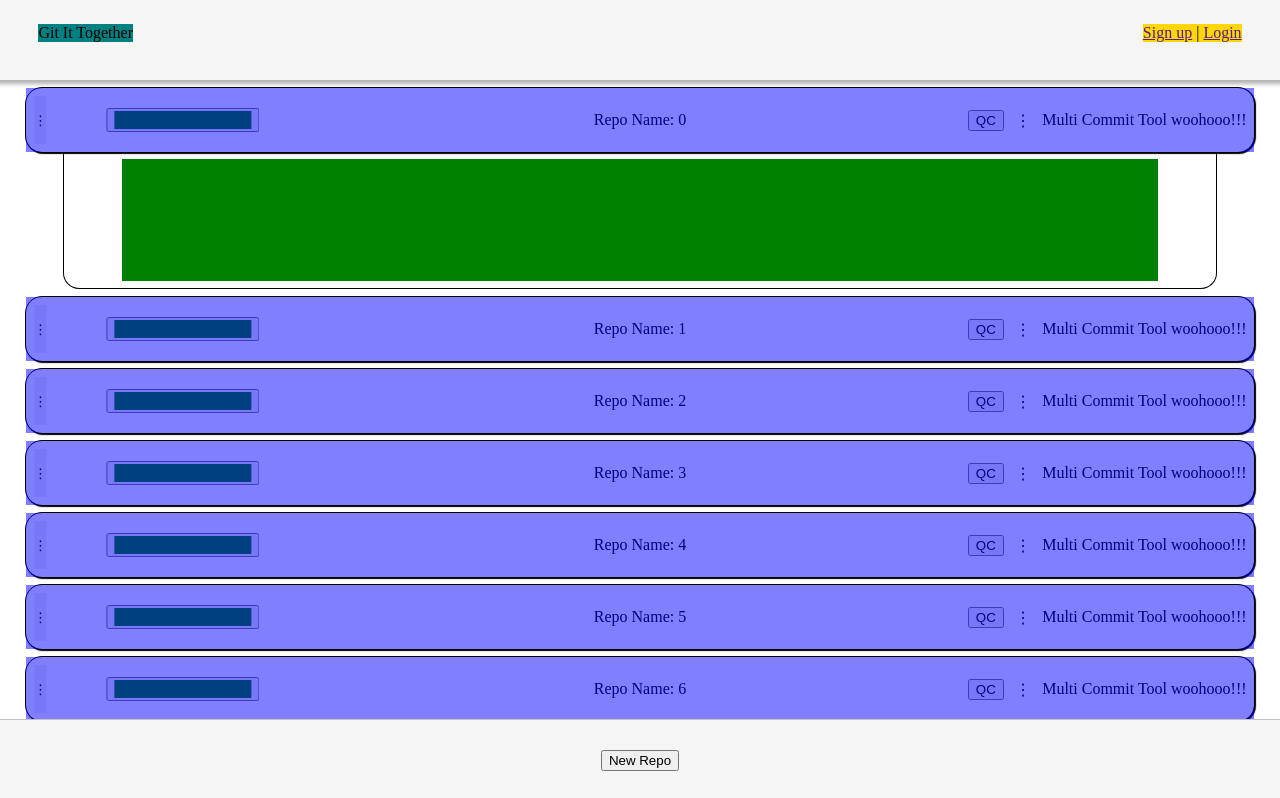
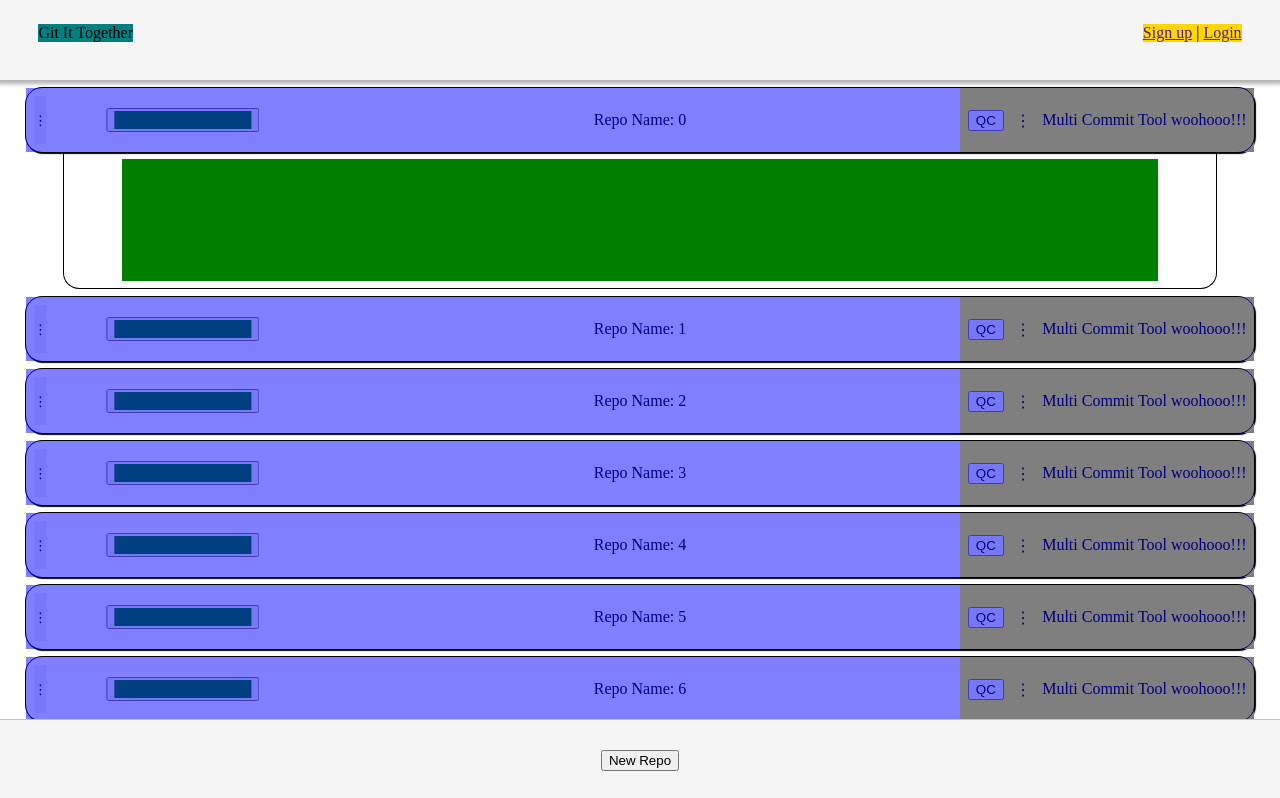
Before and after one commit to BuickSalesman/git-front, a React (Vite) app: page / in a window 1280 px wide. Shown: the top 798 px of the page. Built offline with nearby package versions, Linux system fonts and the light colour scheme.

Commit message:
major breakthrough in grid system lol

```diff
--- a/src/components/Content/RepoDisplayCard/RepoTitleTool/RepoTitleTool.css
+++ b/src/components/Content/RepoDisplayCard/RepoTitleTool/RepoTitleTool.css
@@ -7,7 +7,7 @@
     margin-top: 1vh;
     width: 96vw;
     display: grid;
-    grid-template-columns: minmax(0, 1fr) 50vw minmax(0, 1fr);
+    grid-template-columns: 23vw 50vw 23vw;
     position: relative;
 }
 
@@ -17,6 +17,7 @@
     display: flex;
     justify-content: center;
     align-items: center;
+    z-index: 2;
 }
 
 .swipe-indicator {
--- a/src/components/Content/RepoDisplayCard/RepoTitleTool/TitleToolLeft/TitleToolLeft.css
+++ b/src/components/Content/RepoDisplayCard/RepoTitleTool/TitleToolLeft/TitleToolLeft.css
@@ -4,6 +4,7 @@
     position: absolute;
     top: 0;
     left: 0;
+    z-index: 1;
 }
 
 .left-track {
--- a/src/components/Content/RepoDisplayCard/RepoTitleTool/TitleToolRight/TitleToolRight.css
+++ b/src/components/Content/RepoDisplayCard/RepoTitleTool/TitleToolRight/TitleToolRight.css
@@ -3,4 +3,5 @@
     display: inline-flex;
     justify-content: center;
     align-items: center;
+    background-color: yellow;
 }
```
